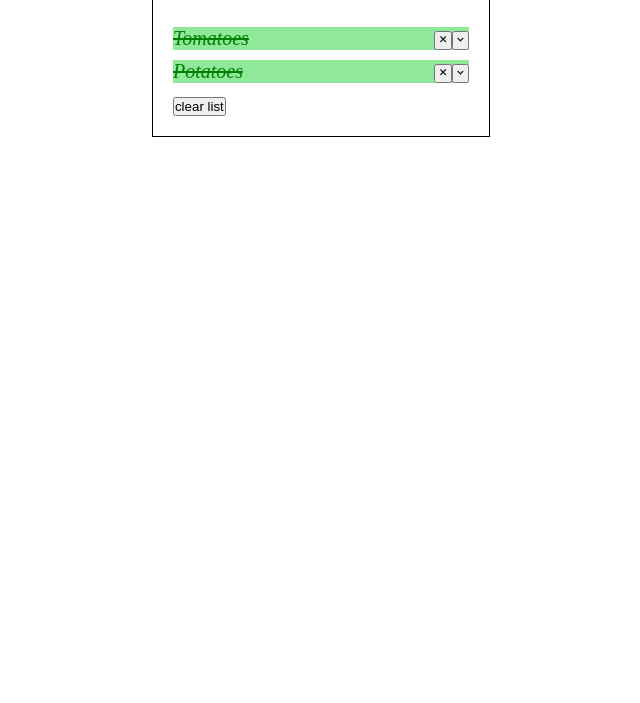
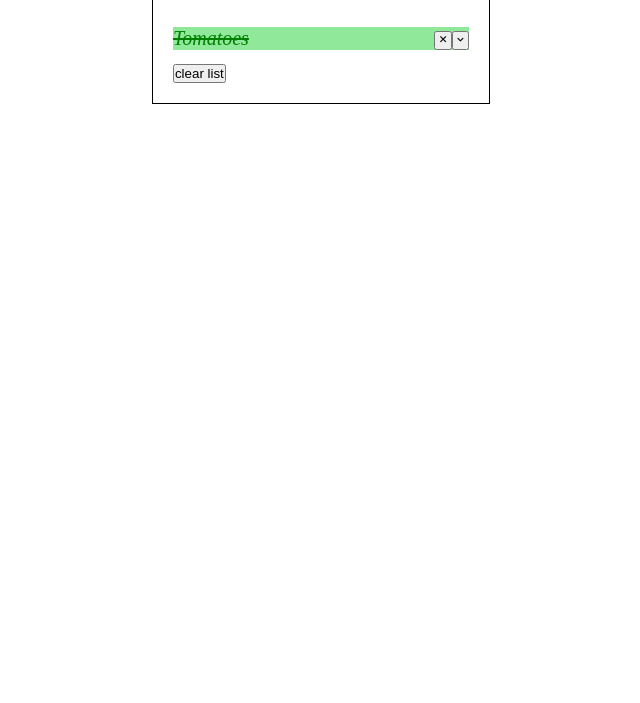
Before and after one commit to AdrianImiolek/JSplayground, a plain HTML site: page index.html in a window 1280 px wide. Shown: the part 97-800 px from the top of the page, without its empty margins (319-959 px from the left). Drawn offline with nearby package versions, Linux system fonts and the light colour scheme.

Commit message:
Removed uneccesary html tags

```diff
--- a/index.html
+++ b/index.html
@@ -30,15 +30,6 @@
 
                     </div>
                 </li>
-                <li class="shopping-list__listed-item shopping-list__listed-item--bought">Potatoes
-
-                    <div class="shopping-list__buttons">
-
-                        <button class="shopping-list__btn--remove button"><i class='bx bx-x'></i></button><button
-                            class="shopping-list__btn--checked button"><i class='bx bx-chevron-down'></i></button>
-
-                    </div>
-                </li>
             </ol>
         </div>
 
```
